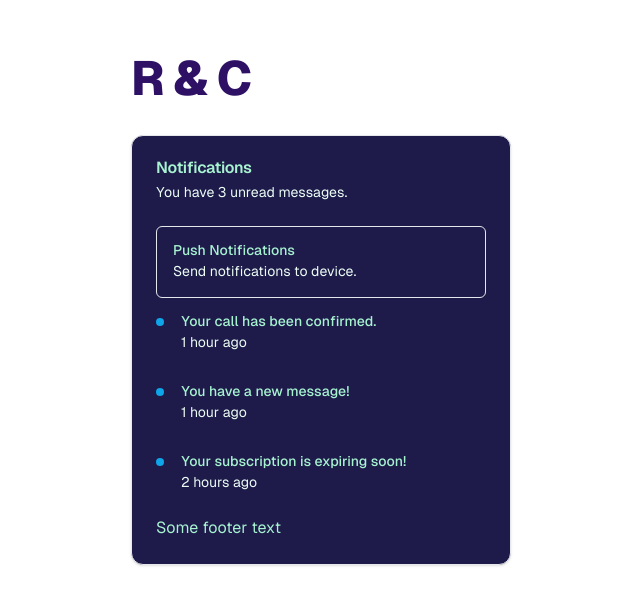
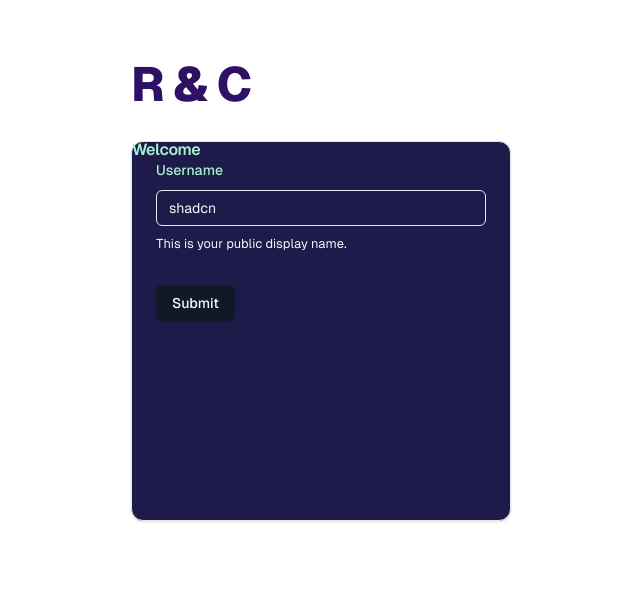
Before and after one commit to rachelspencer/rach_and_chris, a Next.js app: page / in a window 1280 px wide. Shown: the part 109-714 px from the top of the page, without its empty margins (319-959 px from the left). Built offline with nearby package versions, Linux system fonts and the light colour scheme.

Commit message:
import shadcn form, input, label & button, install zot, start to create access code form

```diff
--- a/src/app/components/Card.js
+++ b/src/app/components/Card.js
@@ -34,8 +34,7 @@
         // </UICard>
         <UICard className={cn("w-[380px]")}>
             <CardHeader>
-                <CardTitle>Notifications</CardTitle>
-                <CardDescription>You have 3 unread messages.</CardDescription>
+                <CardTitle>Enter your access code</CardTitle>
             </CardHeader>
             <CardContent className="grid gap-4">
                 <div className=" flex items-center space-x-4 rounded-md border p-4">
--- a/src/app/page.js
+++ b/src/app/page.js
@@ -1,14 +1,70 @@
-import { Card } from '@/app/components'
+"use client"
+import * as React from "react";
+import { z } from "zod";
+import { useForm } from "react-hook-form"
+import { zodResolver } from "@hookform/resolvers/zod"
 import styles from "./page.module.css";
+import { cn } from "@/lib/utils";
+import {
+    Card,
+    CardContent,
+    CardTitle,
+  } from "@/components/ui/card"
+import { Input } from "@/components/ui/input";
+import { Form, FormField, FormItem, FormLabel, FormControl, FormDescription, FormMessage} from "@/components/ui/form";
+import { Button } from "@/components/ui/button";
+
+const formSchema = z.object({
+  username: z.string().min(6).max(6),
+  message: "Access code must be 6 characters long.",
+})
 
 export default function Home() {
+  const form = useForm({
+    resolver: zodResolver(formSchema),
+    defaultValues: {
+      username: "",
+    },
+  });
+  // 2. Define a submit handler.
+  function onSubmit(values) {
+    // Do something with the form values.
+    console.log(values);
+  }
+
   return (
     <div className={styles.page}>
       <main className={styles.main}>
       <h1 className="scroll-m-20 text-4xl font-extrabold tracking-tight lg:text-5xl">
       R & C
       </h1>
-      <Card></Card>
+      <Card className={cn("w-[380px] h-[380px]")}>
+        <CardTitle>Welcome</CardTitle>
+        <CardContent>
+          <Form {...form}>
+            <form onSubmit={form.handleSubmit(onSubmit)} className="space-y-8">
+              <FormField
+                control={form.control}
+                name="username"
+                render={({ field }) => (
+                  <FormItem>
+                    <FormLabel>Username</FormLabel>
+                    <FormControl>
+                      <Input placeholder="shadcn" {...field} />
+                    </FormControl>
+                    <FormDescription>
+                      This is your public display name.
+                    </FormDescription>
+                    <FormMessage />
+                  </FormItem>
+                )}
+              />
+              <Button type="submit">Submit</Button>
+            </form>
+          </Form>
+        </CardContent>
+      </Card>
+
       </main>
 
     </div>
--- /dev/null
+++ b/src/components/ui/button.jsx
@@ -0,0 +1,48 @@
+import * as React from "react"
+import { Slot } from "@radix-ui/react-slot"
+import { cva } from "class-variance-authority";
+
+import { cn } from "@/lib/utils"
+
+const buttonVariants = cva(
+  "inline-flex items-center justify-center whitespace-nowrap rounded-md text-sm font-medium transition-colors focus-visible:outline-none focus-visible:ring-1 focus-visible:ring-ring disabled:pointer-events-none disabled:opacity-50",
+  {
+    variants: {
+      variant: {
+        default:
+          "bg-primary text-primary-foreground shadow hover:bg-primary/90",
+        destructive:
+          "bg-destructive text-destructive-foreground shadow-sm hover:bg-destructive/90",
+        outline:
+          "border border-input bg-background shadow-sm hover:bg-accent hover:text-accent-foreground",
+        secondary:
+          "bg-secondary text-secondary-foreground shadow-sm hover:bg-secondary/80",
+        ghost: "hover:bg-accent hover:text-accent-foreground",
+        link: "text-primary underline-offset-4 hover:underline",
+      },
+      size: {
+        default: "h-9 px-4 py-2",
+        sm: "h-8 rounded-md px-3 text-xs",
+        lg: "h-10 rounded-md px-8",
+        icon: "h-9 w-9",
+      },
+    },
+    defaultVariants: {
+      variant: "default",
+      size: "default",
+    },
+  }
+)
+
+const Button = React.forwardRef(({ className, variant, size, asChild = false, ...props }, ref) => {
+  const Comp = asChild ? Slot : "button"
+  return (
+    (<Comp
+      className={cn(buttonVariants({ variant, size, className }))}
+      ref={ref}
+      {...props} />)
+  );
+})
+Button.displayName = "Button"
+
+export { Button, buttonVariants }
--- /dev/null
+++ b/src/components/ui/form.jsx
@@ -0,0 +1,134 @@
+"use client";
+import * as React from "react"
+import { Slot } from "@radix-ui/react-slot"
+import { Controller, FormProvider, useFormContext } from "react-hook-form";
+
+import { cn } from "@/lib/utils"
+import { Label } from "@/components/ui/label"
+
+const Form = FormProvider
+
+const FormFieldContext = React.createContext({})
+
+const FormField = (
+  {
+    ...props
+  }
+) => {
+  return (
+    (<FormFieldContext.Provider value={{ name: props.name }}>
+      <Controller {...props} />
+    </FormFieldContext.Provider>)
+  );
+}
+
+const useFormField = () => {
+  const fieldContext = React.useContext(FormFieldContext)
+  const itemContext = React.useContext(FormItemContext)
+  const { getFieldState, formState } = useFormContext()
+
+  const fieldState = getFieldState(fieldContext.name, formState)
+
+  if (!fieldContext) {
+    throw new Error("useFormField should be used within <FormField>")
+  }
+
+  const { id } = itemContext
+
+  return {
+    id,
+    name: fieldContext.name,
+    formItemId: `${id}-form-item`,
+    formDescriptionId: `${id}-form-item-description`,
+    formMessageId: `${id}-form-item-message`,
+    ...fieldState,
+  }
+}
+
+const FormItemContext = React.createContext({})
+
+const FormItem = React.forwardRef(({ className, ...props }, ref) => {
+  const id = React.useId()
+
+  return (
+    (<FormItemContext.Provider value={{ id }}>
+      <div ref={ref} className={cn("space-y-2", className)} {...props} />
+    </FormItemContext.Provider>)
+  );
+})
+FormItem.displayName = "FormItem"
+
+const FormLabel = React.forwardRef(({ className, ...props }, ref) => {
+  const { error, formItemId } = useFormField()
+
+  return (
+    (<Label
+      ref={ref}
+      className={cn(error && "text-destructive", className)}
+      htmlFor={formItemId}
+      {...props} />)
+  );
+})
+FormLabel.displayName = "FormLabel"
+
+const FormControl = React.forwardRef(({ ...props }, ref) => {
+  const { error, formItemId, formDescriptionId, formMessageId } = useFormField()
+
+  return (
+    (<Slot
+      ref={ref}
+      id={formItemId}
+      aria-describedby={
+        !error
+          ? `${formDescriptionId}`
+          : `${formDescriptionId} ${formMessageId}`
+      }
+      aria-invalid={!!error}
+      {...props} />)
+  );
+})
+FormControl.displayName = "FormControl"
+
+const FormDescription = React.forwardRef(({ className, ...props }, ref) => {
+  const { formDescriptionId } = useFormField()
+
+  return (
+    (<p
+      ref={ref}
+      id={formDescriptionId}
+      className={cn("text-[0.8rem] text-muted-foreground", className)}
+      {...props} />)
+  );
+})
+FormDescription.displayName = "FormDescription"
+
+const FormMessage = React.forwardRef(({ className, children, ...props }, ref) => {
+  const { error, formMessageId } = useFormField()
+  const body = error ? String(error?.message) : children
+
+  if (!body) {
+    return null
+  }
+
+  return (
+    (<p
+      ref={ref}
+      id={formMessageId}
+      className={cn("text-[0.8rem] font-medium text-destructive", className)}
+      {...props}>
+      {body}
+    </p>)
+  );
+})
+FormMessage.displayName = "FormMessage"
+
+export {
+  useFormField,
+  Form,
+  FormItem,
+  FormLabel,
+  FormControl,
+  FormDescription,
+  FormMessage,
+  FormField,
+}
--- /dev/null
+++ b/src/components/ui/input.jsx
@@ -0,0 +1,19 @@
+import * as React from "react"
+
+import { cn } from "@/lib/utils"
+
+const Input = React.forwardRef(({ className, type, ...props }, ref) => {
+  return (
+    (<input
+      type={type}
+      className={cn(
+        "flex h-9 w-full rounded-md border border-input bg-transparent px-3 py-1 text-sm shadow-sm transition-colors file:border-0 file:bg-transparent file:text-sm file:font-medium file:text-foreground placeholder:text-muted-foreground focus-visible:outline-none focus-visible:ring-1 focus-visible:ring-ring disabled:cursor-not-allowed disabled:opacity-50",
+        className
+      )}
+      ref={ref}
+      {...props} />)
+  );
+})
+Input.displayName = "Input"
+
+export { Input }
--- /dev/null
+++ b/src/components/ui/label.jsx
@@ -0,0 +1,18 @@
+"use client"
+
+import * as React from "react"
+import * as LabelPrimitive from "@radix-ui/react-label"
+import { cva } from "class-variance-authority";
+
+import { cn } from "@/lib/utils"
+
+const labelVariants = cva(
+  "text-sm font-medium leading-none peer-disabled:cursor-not-allowed peer-disabled:opacity-70"
+)
+
+const Label = React.forwardRef(({ className, ...props }, ref) => (
+  <LabelPrimitive.Root ref={ref} className={cn(labelVariants(), className)} {...props} />
+))
+Label.displayName = LabelPrimitive.Root.displayName
+
+export { Label }
```
Also changed, not shown: package.json (+6 -1 lines), 1 other file (tests, documents, lock files or other folders).
